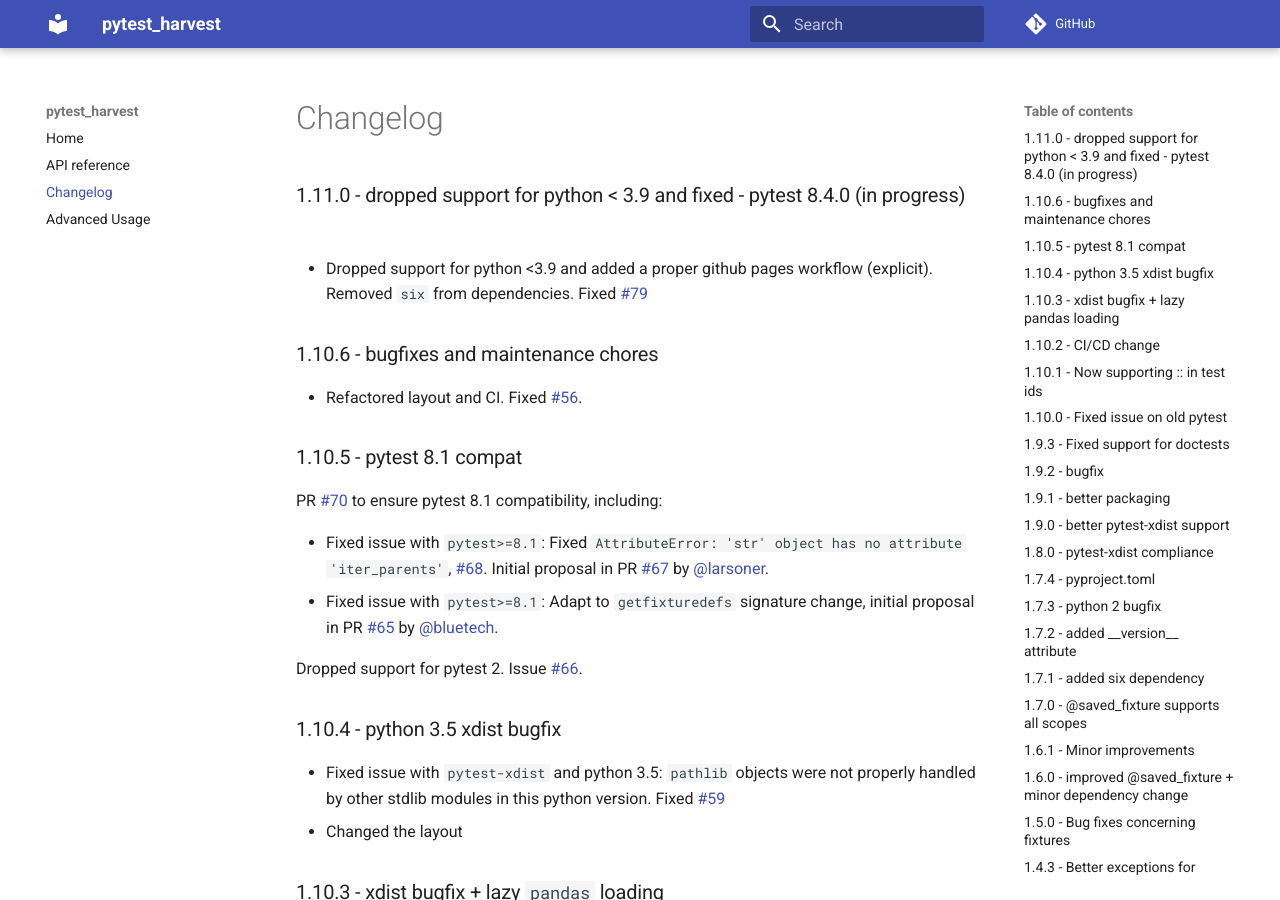
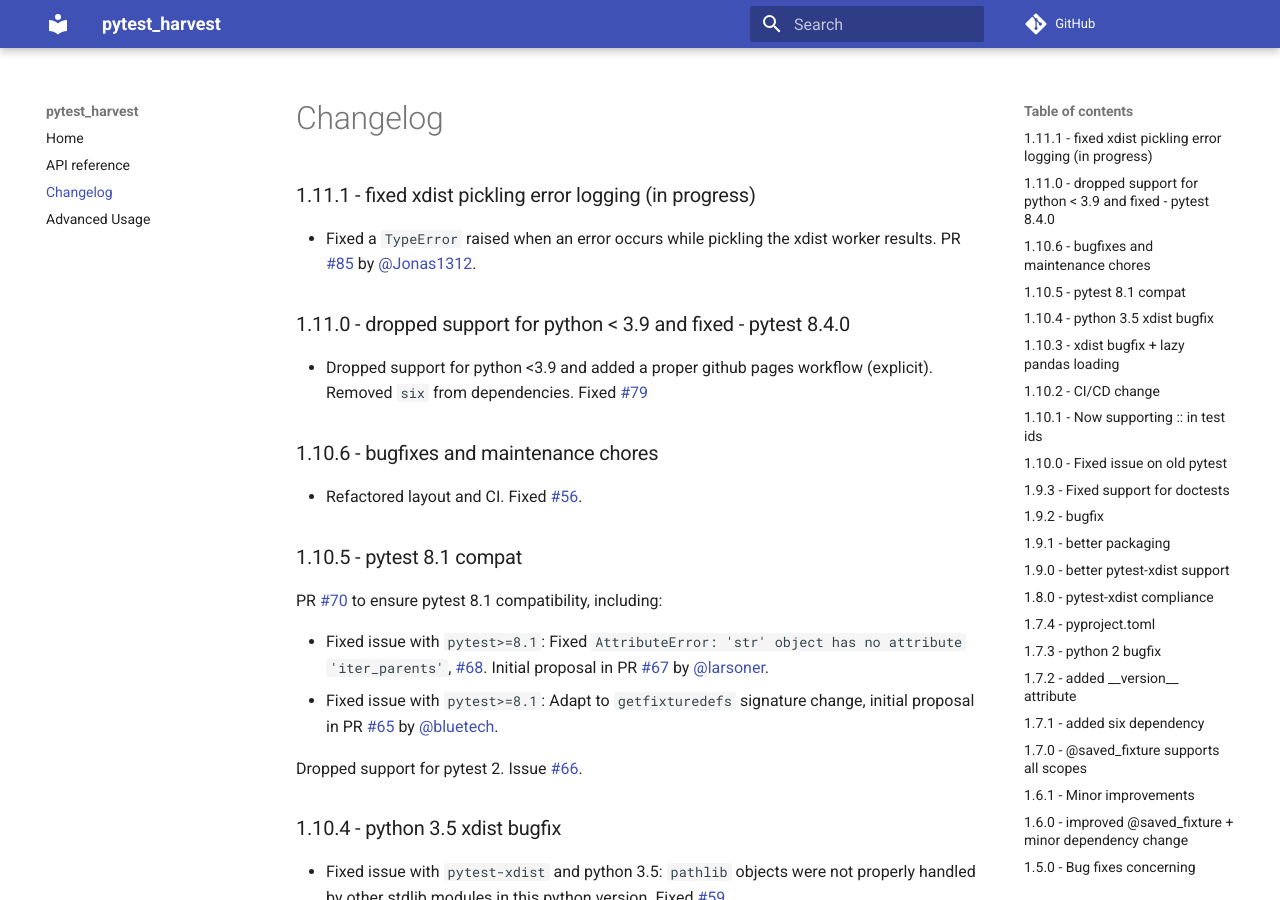
Before and after one commit to smarie/python-pytest-harvest, an MkDocs documentation site: the page built from docs/changelog.md, in a window 1280 px wide and 900 px high. Built offline with MkDocs 1.6.1 and Material for MkDocs 9.7.7, drawn with Linux system fonts in a browser that asks for light colours; comment, search, counter and statistics services are not loaded.

Commit message:
Update changelog for version 1.11.1: fixed xdist pickling error logging

```diff
--- a/docs/changelog.md
+++ b/docs/changelog.md
@@ -1,6 +1,11 @@
 # Changelog
 
-### 1.11.0 - dropped support for python < 3.9 and fixed - pytest 8.4.0 (in progress)
+### 1.11.1 - fixed xdist pickling error logging (in progress)
+
+- Fixed a `TypeError` raised when an error occurs while pickling the xdist worker results.
+  PR [#85](https://github.com/smarie/python-pytest-harvest/pull/85) by [@Jonas1312](https://github.com/Jonas1312).
+
+### 1.11.0 - dropped support for python < 3.9 and fixed - pytest 8.4.0
 
 - Dropped support for python <3.9 and added a proper github pages workflow (explicit). Removed `six` from dependencies.
   Fixed [#79](https://github.com/smarie/python-pytest-harvest/issues/79)
```
